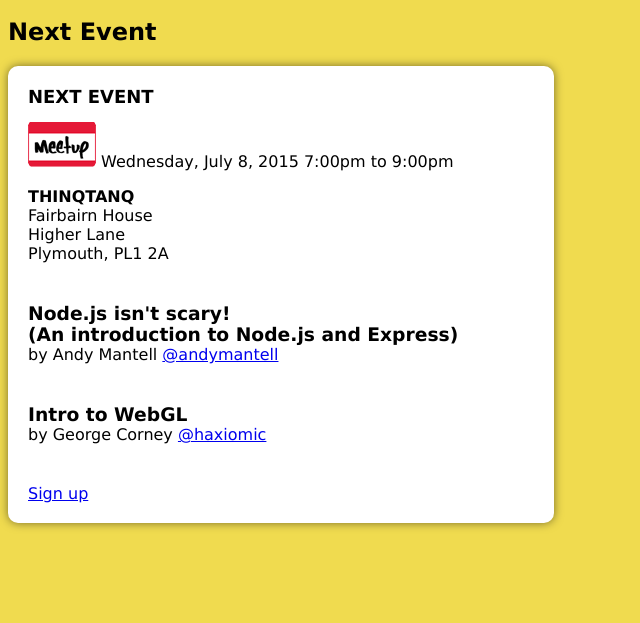
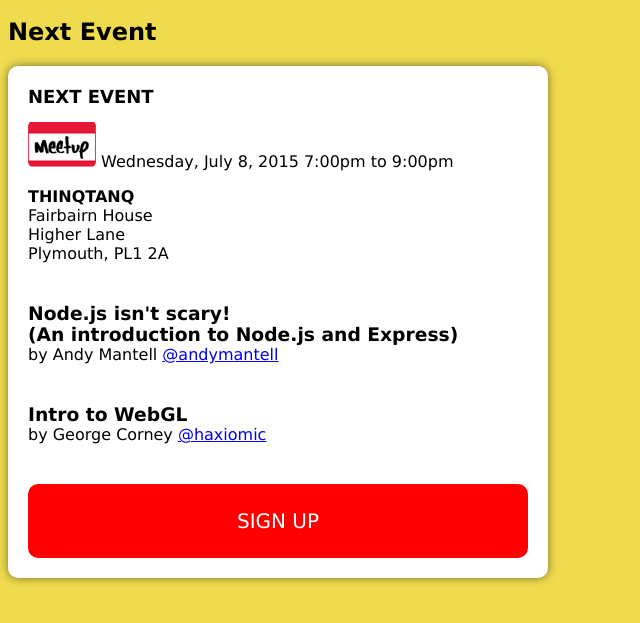
Before and after one commit to Plymouth-JS/plymouth-js-site, a plain HTML site: page pattern-library/next-event.html in a window 1280 px wide. Shown: the part 49-672 px from the top of the page, without its empty margins (0-640 px from the left). Drawn offline with Linux system fonts and the light colour scheme.

Commit message:
changed max width of event box to pix rather than %. Styled sign up button.

```diff
--- a/src/ui/style.css
+++ b/src/ui/style.css
@@ -72,7 +72,7 @@ h1,h2,h3,h4,h5,h6 {
   * Next Event
   */
 .event {
-  max-width: 40%;
+  max-width: 500px;
   display: block;
   background-color: #fff;
   padding: 20px;
@@ -97,3 +97,19 @@ h1,h2,h3,h4,h5,h6 {
   list-style-type: none;
   margin: 40px 0;
 }
+
+.button {
+  max-width: 100%;
+  display: block;
+  background-color: #f00;
+  border-radius: 10px;
+}
+
+a.button  {
+  text-transform: uppercase;
+  font-size: 20px;
+  text-decoration: none;
+  color: #fff;
+  text-align: center;
+  padding: 5%;
+}
```
